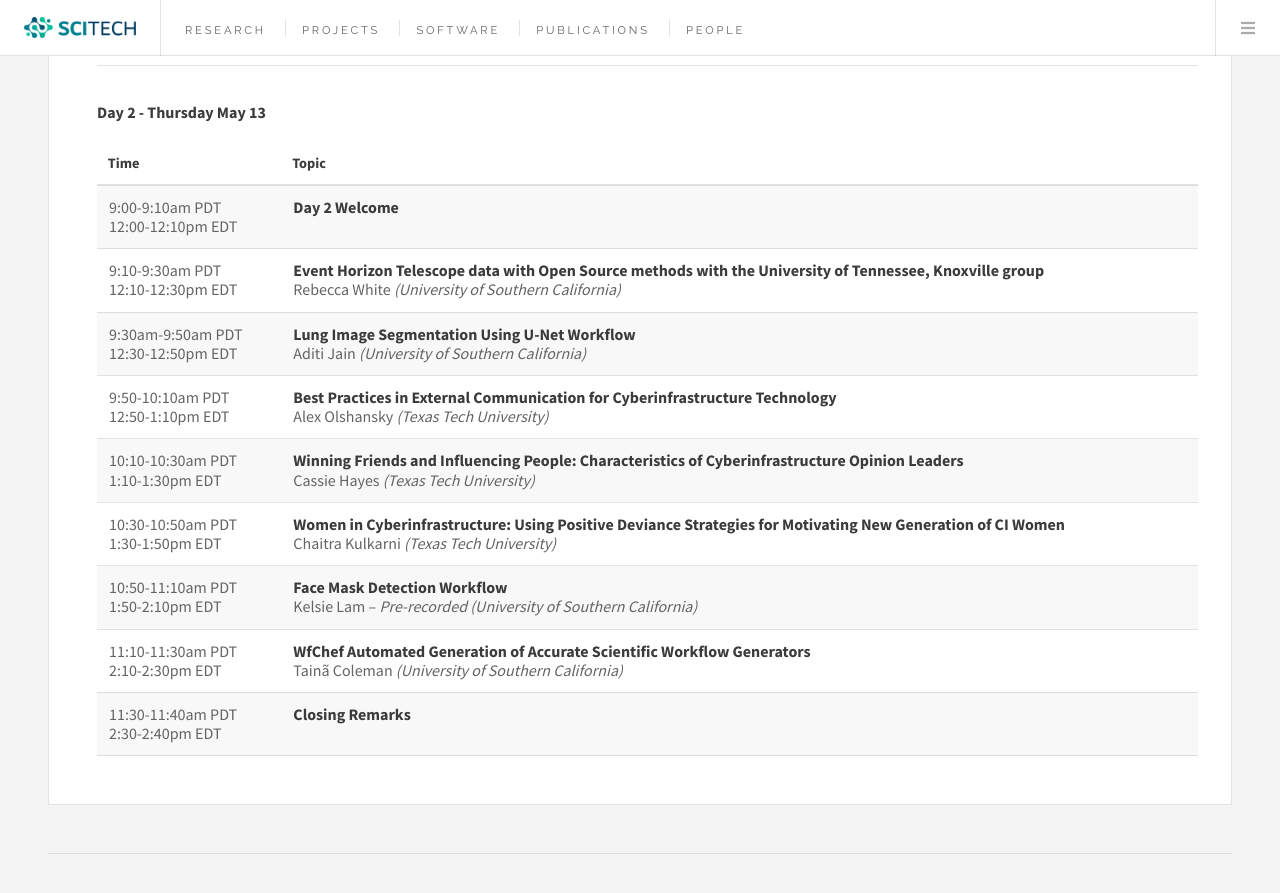
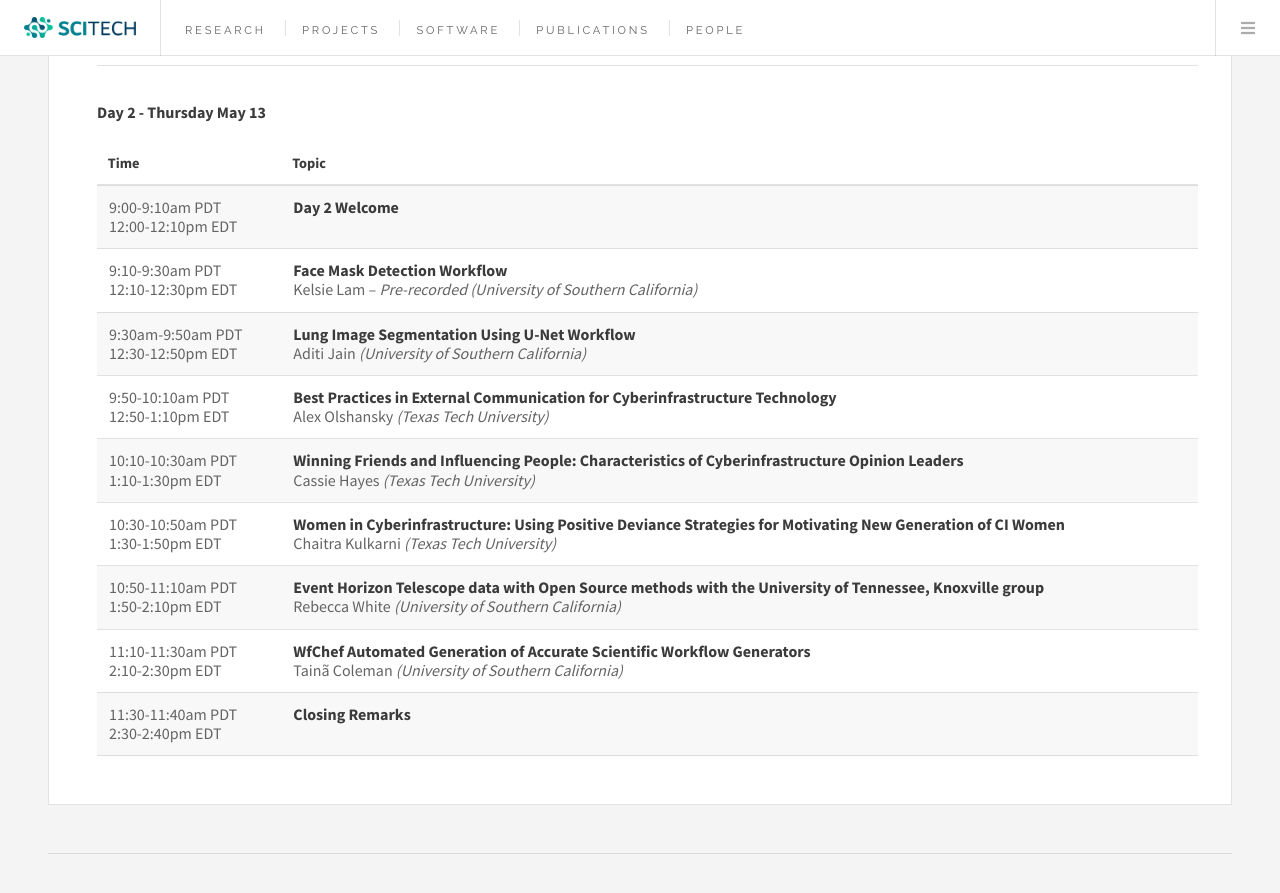
Before and after one commit to scitech-isi/scitech-isi.github.io, a Jekyll site: the page built from research-symposium.html, in a window 1280 px wide and 900 px high, scrolled down 2112 px. Shown: the top 893 px of the window. Built offline with Jekyll 4.4.1, drawn with Linux system fonts in a browser that asks for light colours; part of the change alters nothing that is shown.

```diff
--- a/research-symposium.html
+++ b/research-symposium.html
@@ -142,9 +142,8 @@ permalink: /research-symposium
                     </tr>
                     <tr>
                         <td>9:10-9:30am PDT<br/>12:10-12:30pm EDT</td>
-                        <td><strong>Event Horizon Telescope data with Open Source methods with the University of
-                            Tennessee, Knoxville group</strong><br/>
-                            Rebecca White <i>(University of Southern California)</i>
+                        <td><strong>Face Mask Detection Workflow</strong><br/>
+                            Kelsie Lam – <i>Pre-recorded</i> <i>(University of Southern California)</i>
                         </td>
                     </tr>
                     <tr>
@@ -173,8 +172,9 @@ permalink: /research-symposium
                     </tr>
                     <tr>
                         <td>10:50-11:10am PDT<br/>1:50-2:10pm EDT</td>
-                        <td><strong>Face Mask Detection Workflow</strong><br/>
-                            Kelsie Lam – <i>Pre-recorded</i> <i>(University of Southern California)</i>
+                        <td><strong>Event Horizon Telescope data with Open Source methods with the University of
+                            Tennessee, Knoxville group</strong><br/>
+                            Rebecca White <i>(University of Southern California)</i>
                         </td>
                     </tr>
                     <tr>
```
